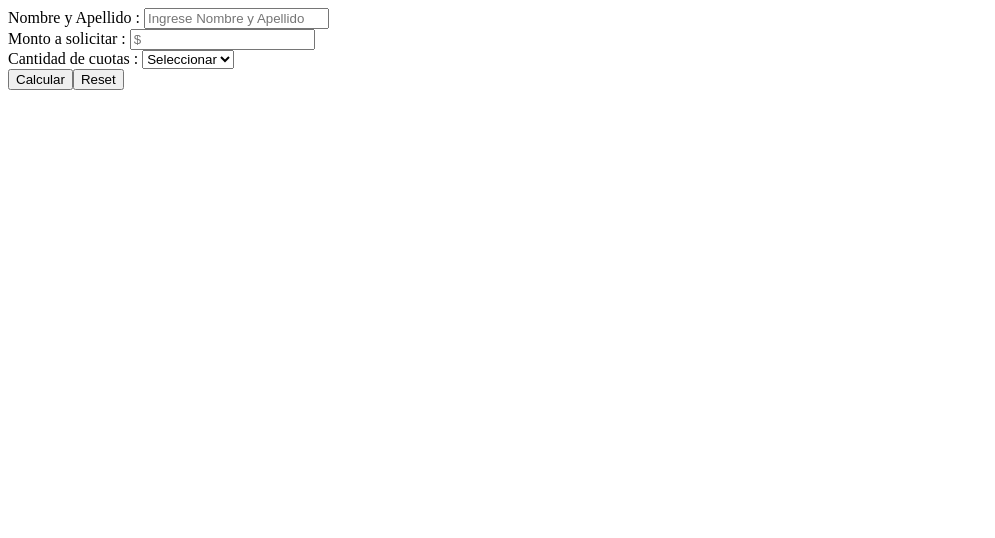
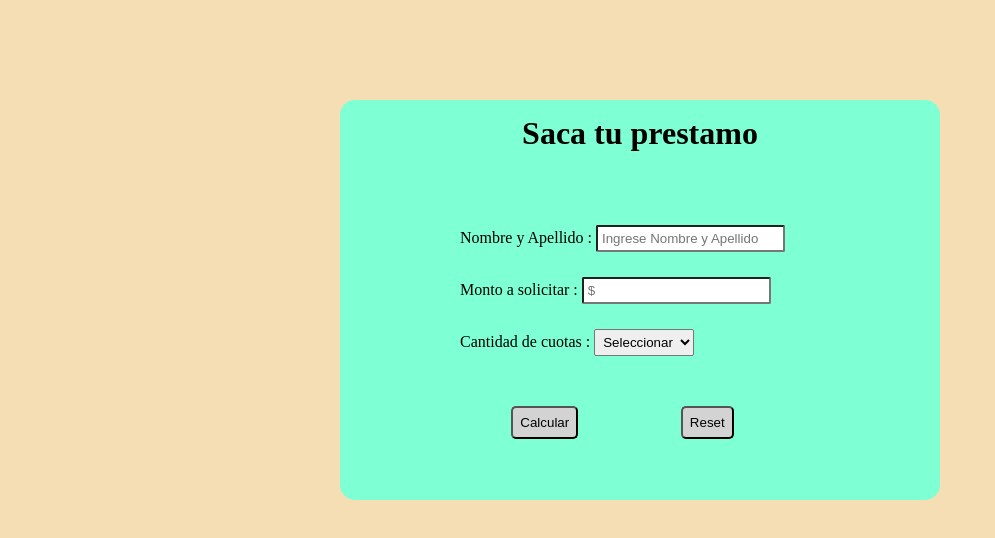
Before and after one commit to lucian17-26/Primer_intento, a plain HTML site: page index.html in a window 1280 px wide. Shown: the whole page, without its empty margins (0-995 px from the left). Drawn offline with Linux system fonts and the light colour scheme.

Commit message:
Add files via upload

```diff
--- /dev/null
+++ b/css/estilo.css
@@ -0,0 +1,51 @@
+* {
+    margin: 0%;
+    padding: 0%;
+}
+
+body {
+    background-color: wheat;
+    height: 600px;
+    display: flex;
+    justify-content: center;
+    align-items: center;
+}
+
+form {
+    background-color: aquamarine;
+    width: 600px;
+    height: 400px;
+    border-radius: 15px;
+    position: relative;
+}
+
+h1 {
+    text-align: center;
+    margin-top: 15px;
+}
+
+.centrado{
+    position: absolute;
+    top: 50%;
+    margin-top: -100px;
+    right: 30%;
+    margin-right: -25px;
+}
+
+.descripcion{
+    margin-top: 25px;
+}
+.descripcion2{
+    margin-top: 50px;
+    display: flex;
+    justify-content: space-around;
+}
+.boton{
+    padding: 7px;
+    border-radius: 5px;
+    background-color: lightgray;
+}
+.boton1{
+    padding: 4px;
+    border-radius: 2px;
+}
--- a/eventos.js
+++ b/eventos.js
@@ -1,20 +1,35 @@
 const cantidadDeCuotas = [3, 6, 9, 12,18,24];
 const iva = (1 * 40) / 100;
 
+usuario.addEventListener("change", () =>{
+    agregarUsuarioALocalStorage(usuario.value);
+})
+
+function agregarUsuarioALocalStorage(usuario){
+    localStorage.setItem(`usuario`, usuario)
+    console.log(localStorage.getItem(`usuario`));
+}
+
 
 let montoPrestamo = document.getElementById("monto-prestamo");
-montoPrestamo.addEventListener("change", recibirMonto )
-function recibirMonto(){
-    console.log(montoPrestamo.value);
+montoPrestamo.addEventListener("change", () =>{
+    agregarMontoALocalStorage(montoPrestamo.value)
+} )
+// function recibirMonto(){
+//     console.log(montoPrestamo.value);
+// }
+function agregarMontoALocalStorage(montoPrestamo){
+    localStorage.setItem(`monto`, montoPrestamo)
+    console.log(localStorage.getItem(`monto`));
 }
+
+
 
 let cuotaPrestamo = document.getElementById("cuota-prestamo");
 cuotaPrestamo.addEventListener("change", recibirCuota)
 function recibirCuota() {
     console.log(cuotaPrestamo.value);
 }
-
-
 
 // agregar la opccion "seleccionar" al primer select para seleccionar la cantidad de cuotas
 let optionNula = document.createElement("option");
@@ -42,9 +57,19 @@ prestamo.addEventListener("click", calcularPrestamos);
 function calcularPrestamos(){
     let salida = (parseInt(montoPrestamo.value) * iva) + parseInt(montoPrestamo.value);
     let salida2 = salida / parseInt(cuotaPrestamo.value);
-    if(salida2 == ""){
+    if(salida2 == "" || montoPrestamo.value == "" || cuotaPrestamo.value == ""){
         alert("Datos mal ingresados");
     }else{
         confirm( "Su cuota final es de " +"$"+ Math.ceil(salida2));
     }
 }
+
+localStorage.setItem(`cantidad_de_cuotas`, cantidadDeCuotas);
+localStorage.setItem(`iva`, iva);
+
+const retornaCuotas = localStorage.getItem("cantidad_de_cuotas");
+console.log(retornaCuotas.split(","));
+
+
+const retornaIva = localStorage.getItem("iva");
+console.log(retornaIva);
--- a/index.html
+++ b/index.html
@@ -6,25 +6,28 @@
     <meta http-equiv="X-UA-Compatible" content="IE=edge">
     <meta name="viewport" content="width=device-width, initial-scale=1.0">
     <title>Simulador de cuotas aplicando eventos</title>
+    <link rel="stylesheet" href="./css/estilo.css">
 </head>
 
 <body>
     <form id="prestamo">
-        <div>
-            <label for="NombreYApellido">Nombre y Apellido : </label><input type="text"
-                placeholder="Ingrese Nombre y Apellido" id="usuario">
-        </div>
-        <div>
-            <label>Monto a solicitar : </label><input type="text" placeholder="$" id="monto-prestamo">
-        </div>
-        <div>
-            <label>Cantidad de cuotas : </label><select id="cuota-prestamo"></select>
-        </div>
-        <div id="valor-de-prestamo">
-
-        </div>
-        <div>
-            <button type="button" value="Calcular" id="Boton-1">Calcular</button><input type="reset">
+        <h1>Saca tu prestamo</h1>
+        <div class="centrado">
+            <div class="descripcion">
+                <label for="NombreYApellido">Nombre y Apellido : </label><input type="text"
+                    placeholder="Ingrese Nombre y Apellido" id="usuario" class="boton1">
+            </div>
+            <div class="descripcion">
+                <label>Monto a solicitar : </label><input type="text" placeholder="$" id="monto-prestamo" class="boton1">
+            </div>
+            <div class="descripcion">
+                <label>Cantidad de cuotas : </label><select id="cuota-prestamo" class="boton1" ></select>
+            </div>
+            <div id="valor-de-prestamo" class="descripcion">
+            </div>
+            <div class="descripcion2">
+                <button type="button" value="Calcular" id="Boton-1" class="boton">Calcular</button><input type="reset" class="boton">
+            </div>
         </div>
     </form>
     <script src="eventos.js"></script>
```
